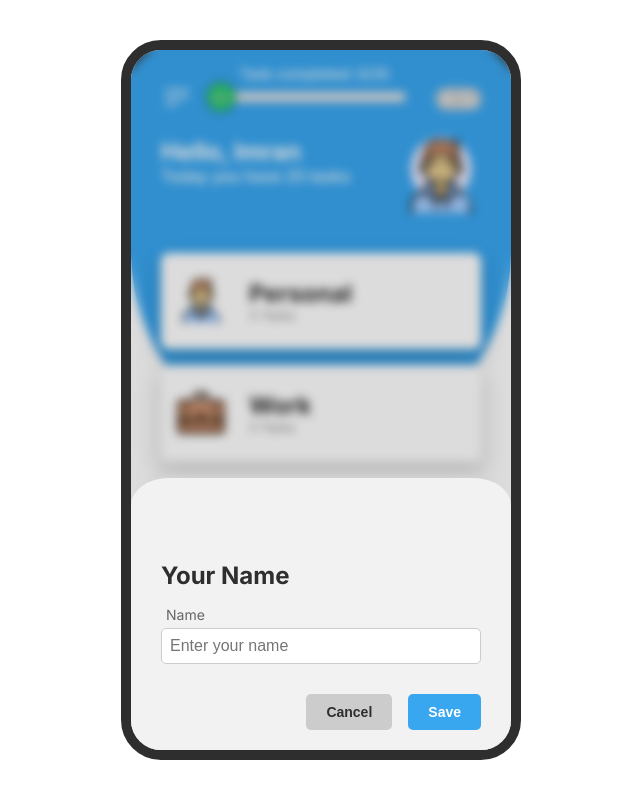
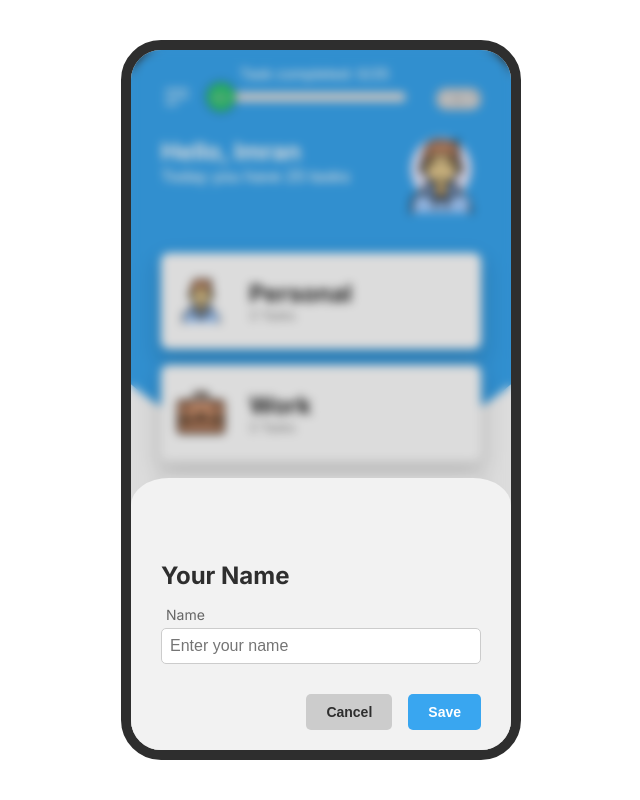
Before and after one commit to inwithimran/Todo-List, a plain HTML site: page index.html in a window 1280 px wide. Shown: the whole page, without its empty margins (319-959 px from the left). Drawn offline with Linux system fonts and the light colour scheme.

Commit message:
Update style.css

```diff
--- a/style.css
+++ b/style.css
@@ -51,7 +51,7 @@ body.dark-mode {
 }
 
 .screen-backdrop {
-    width: 100%;
+    width: 135%;
     height: 25rem;
     position: absolute;
     top: 0;
```
